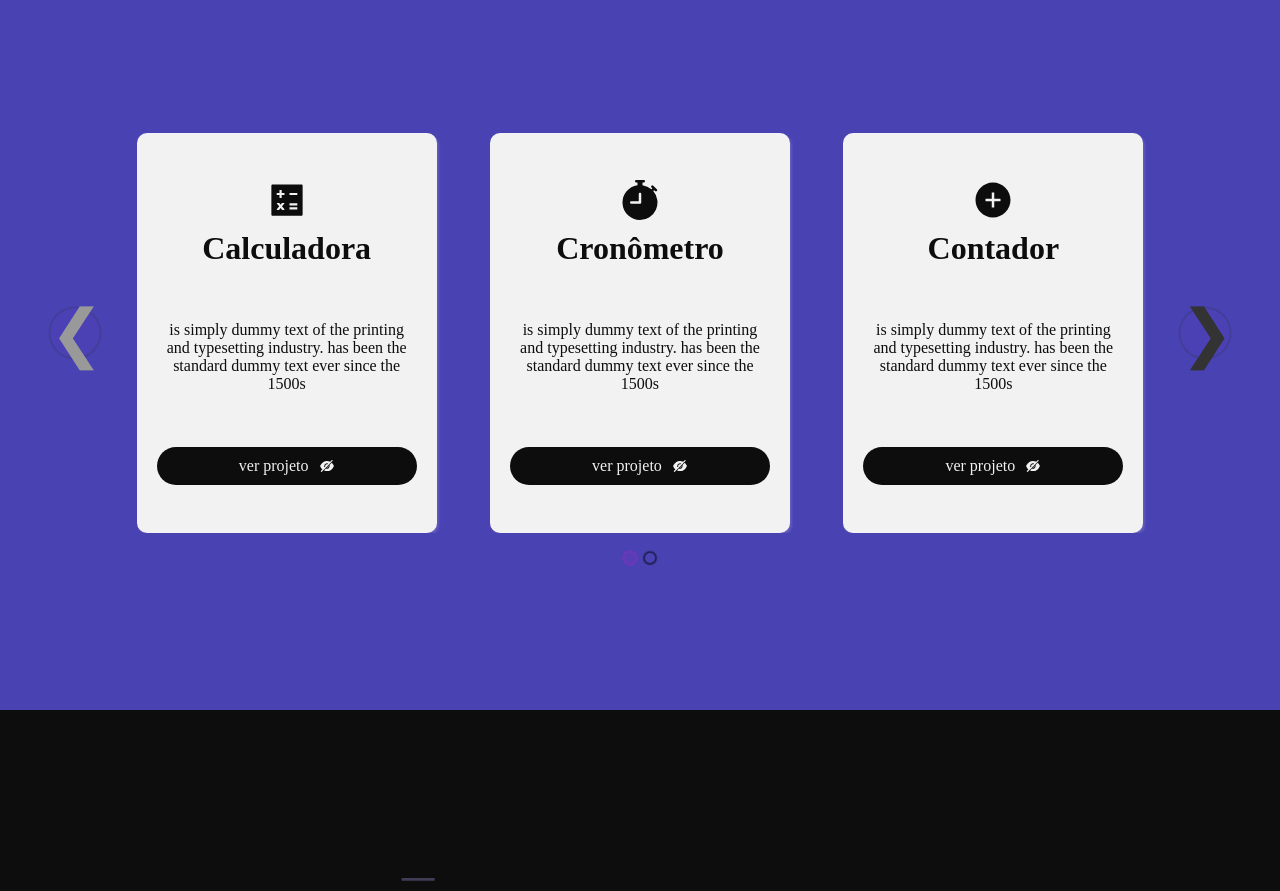
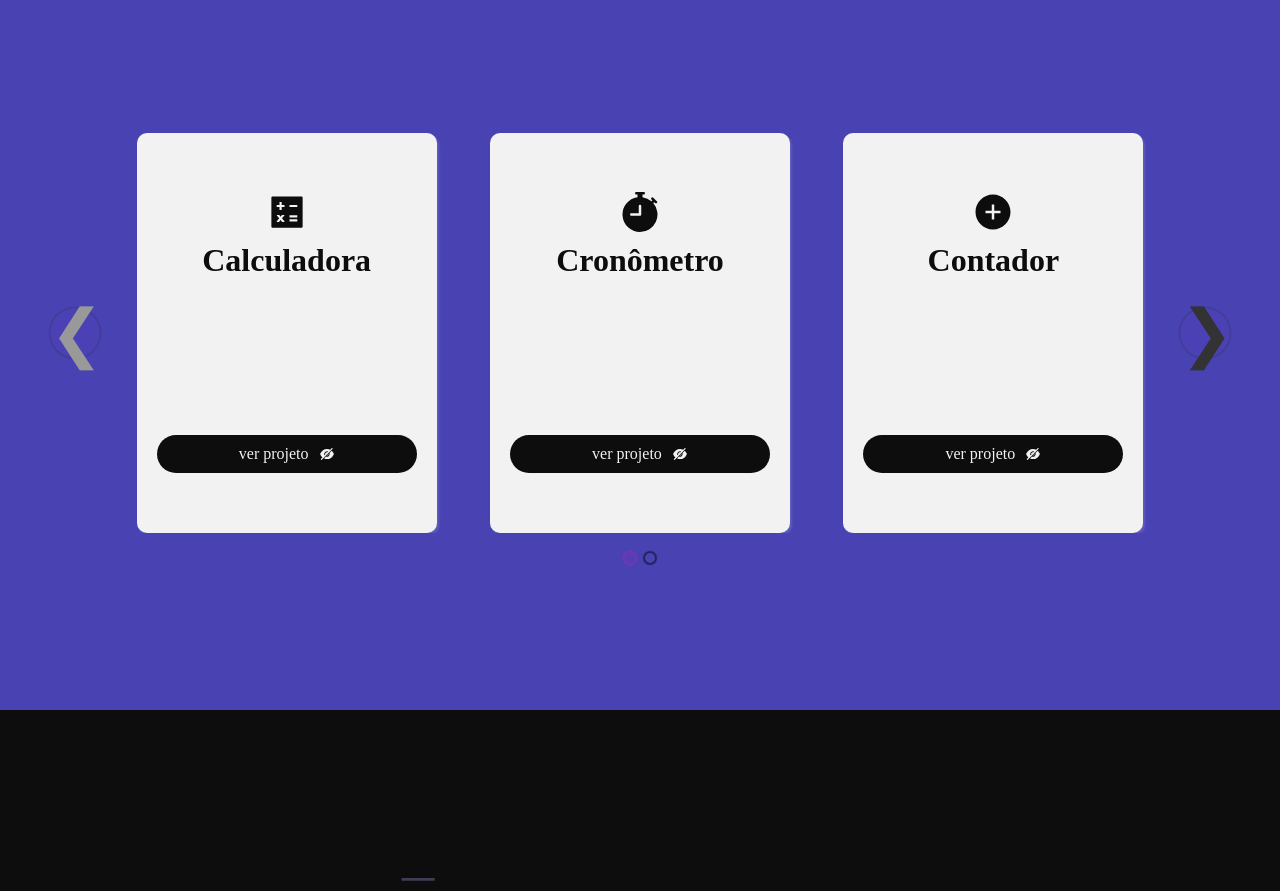
Before and after one commit to Racchel/portifolio, a React (Create React App) app: page / in a window 1280 px wide. Shown: the part 2120-3011 px from the top of the page. Built offline with nearby package versions, Linux system fonts and the light colour scheme; a web font is replaced by a local one.

Commit message:
Refactor: componentize ProjectsSection elements and use AppContext data

```diff
--- a/src/components/ProjectsSection/index.js
+++ b/src/components/ProjectsSection/index.js
@@ -1,34 +1,18 @@
-import React, { useState } from 'react'
+import React, { useContext, useEffect, useState } from 'react'
+import Carousel from 'react-elastic-carousel';
+import { AppContext } from '../../share'
 import * as S from './style'
-import Carousel from 'react-elastic-carousel';
-import { AiFillCalculator, AiFillPlusCircle, AiFillEye, AiFillEyeInvisible } from 'react-icons/ai'
-import { BsFillStopwatchFill } from 'react-icons/bs'
-import { MdPets } from 'react-icons/md'
-import { ImTarget } from 'react-icons/im'
-import { RiSwordFill } from 'react-icons/ri'
+
+import { AiFillEye, AiFillEyeInvisible } from 'react-icons/ai'
 
 export const ProjectsSection = () => {
+   const { projectsSectionData } = useContext(AppContext)
+   const [projectsList, setProjectsList] = useState(projectsSectionData.projects)
 
+   useEffect(() => {
+      setProjectsList(projectsSectionData.projects)
+   }, [projectsSectionData])
 
-   const projects = [
-      { id: 1, onHover: false, icon: <AiFillCalculator />, title: 'Calculadora', description: 'is simply dummy text of the printing and typesetting industry. has been the standard dummy text ever since the 1500s', link: '' },
-      { id: 2, onHover: false, icon: <BsFillStopwatchFill />, title: 'Cronômetro', description: 'is simply dummy text of the printing and typesetting industry. has been the standard dummy text ever since the 1500s', link: '' },
-      { id: 3, onHover: false, icon: <AiFillPlusCircle />, title: 'Contador', description: 'is simply dummy text of the printing and typesetting industry. has been the standard dummy text ever since the 1500s', link: '' },
-      { id: 4, onHover: false, icon: <MdPets />, title: 'PetLove', description: 'is simply dummy text of the printing and typesetting industry. has been the standard dummy text ever since the 1500s', link: '' },
-      { id: 5, onHover: false, icon: <ImTarget />, title: 'ODS', description: 'is simply dummy text of the printing and typesetting industry. has been the standard dummy text ever since the 1500s', link: '' },
-      { id: 6, onHover: false, icon: <RiSwordFill />, title: 'Star Wars', description: 'is simply dummy text of the printing and typesetting industry. has been the standard dummy text ever since the 1500s', link: '' }
-   ]
-
-   const [projectsList, setProjectsList] = useState(projects)
-
-   const buttonLabel = 'ver projeto'
-
-   const breakpoints = [
-      { width: 1, itemsToShow: 1 },
-      { width: 550, itemsToShow: 2 },
-      { width: 768, itemsToShow: 3 },
-      { width: 1200, itemsToShow: 4 }
-   ]
 
    function toggleOnHover(id) {
       const newProjectsList = [...projectsList]
@@ -38,14 +22,65 @@ export const ProjectsSection = () => {
    }
 
    return (
-      <>
       <S.ProjectsContainer>
          <S.ProjectsContent>
+            <CustomCarrosel
+               projectsList={projectsList}
+               handleOnHover={toggleOnHover}
+            />
+            <CustomListCards
+               projectsList={projectsList}
+               handleOnHover={toggleOnHover}
+            />
+         </S.ProjectsContent>
+      </S.ProjectsContainer>
+   )
+}
+
+
+const CustomCarrosel = ({ projectsList, handleOnHover, }) => {
+
+   const breakpoints = [
+      { width: 1, itemsToShow: 1 },
+      { width: 750, itemsToShow: 2 },
+      { width: 950, itemsToShow: 3 },
+   ]
+
+   return (
+      <S.CarouselContainer>
          <Carousel
             breakPoints={breakpoints}
          >
-                  {projectsList.map((project, index) => (
-                     <S.Card key={index}>
+            {projectsList.map((project) => (
+               <Card
+                  key={project.id}
+                  project={project}
+                  handleOnHover={handleOnHover}
+               />
+            ))}
+         </Carousel>
+      </S.CarouselContainer>
+   )
+}
+
+const CustomListCards = ({ projectsList, handleOnHover, }) => {
+   return (
+      <S.CardContainer>
+         {projectsList.map((project) => (
+            <Card
+               key={project.id}
+               project={project}
+               handleOnHover={handleOnHover}
+            />
+         ))}
+      </S.CardContainer>
+   )
+}
+
+
+const Card = ({ project, handleOnHover }) => {
+   return (
+      <S.Card key={project.id}>
 
          <S.CardTitleContent>
             {project.icon}
@@ -54,17 +89,12 @@ export const ProjectsSection = () => {
 
          <S.CardDescription>{project.description}</S.CardDescription>
          <S.CardButton
-                           onMouseEnter={() => toggleOnHover(project.id)}
-                           onMouseLeave={() => toggleOnHover(project.id)}
+            onMouseEnter={() => handleOnHover(project.id)}
+            onMouseLeave={() => handleOnHover(project.id)}
          >
-                           {buttonLabel}
+            {project.buttonLabel}
             {project.onHover ? <AiFillEye /> : <AiFillEyeInvisible />}
          </S.CardButton>
       </S.Card>
-                  ))}
-               </Carousel>
-            </S.ProjectsContent>
-         </S.ProjectsContainer>
-      </>
    )
 }
```
Lines whose indentation alone changed are shown as unchanged.
